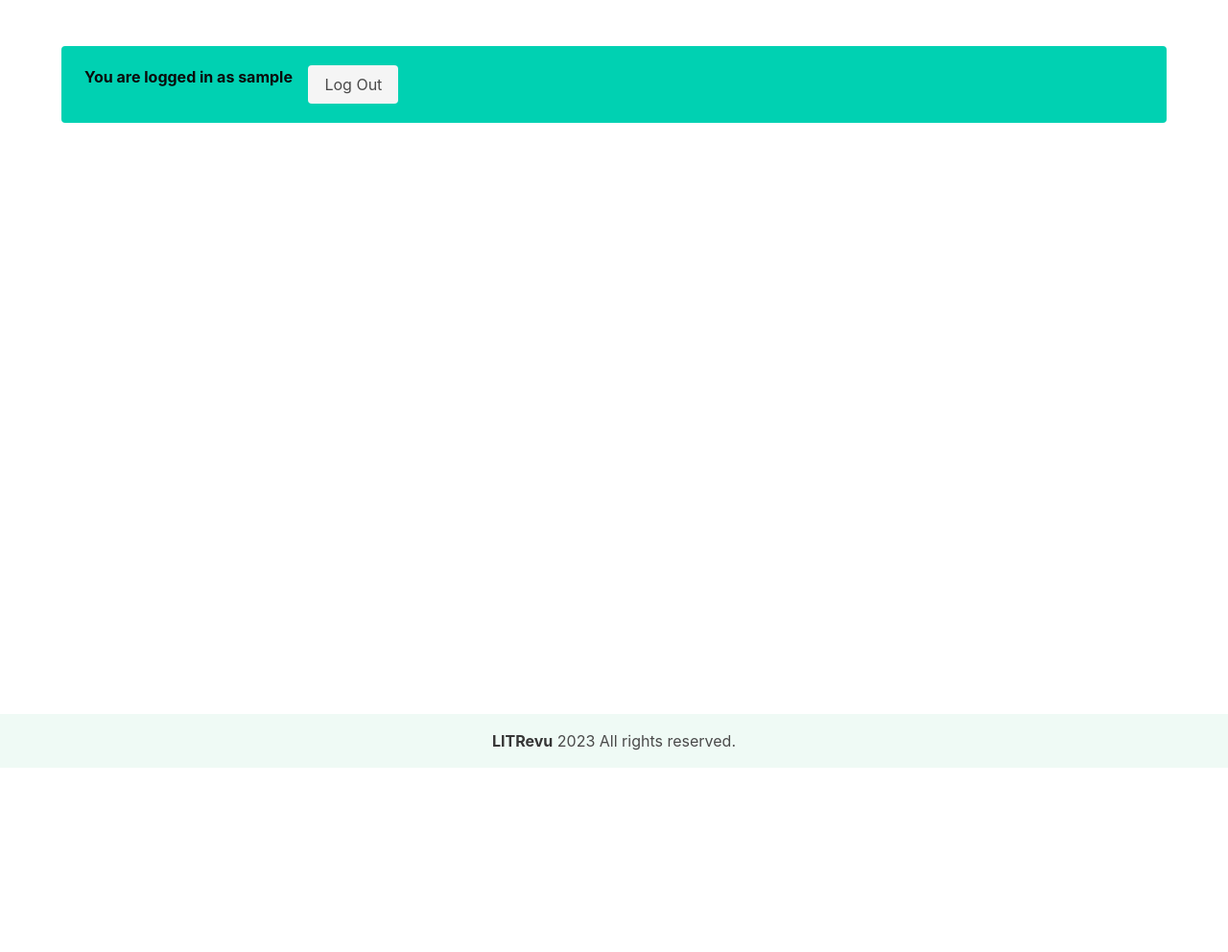
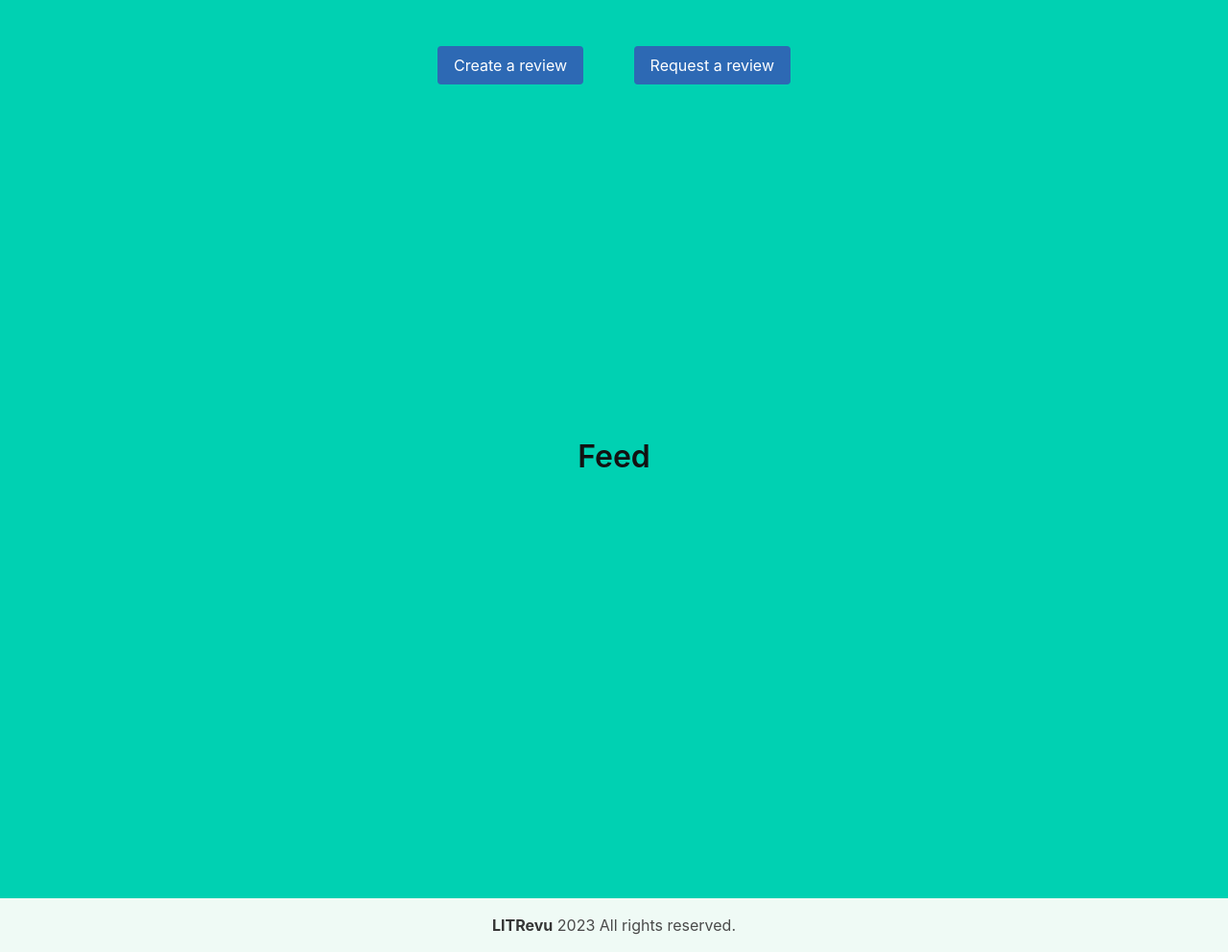
Before and after one commit to ErnestoAquino/LITRevu, a Django app: page /home/ in a window 1280 px wide. Shown: the part 52-1044 px from the top of the page at 96% size. Before the commit the page ends 852 px from the top, so only its background shows below. Run offline with Django 4.2, Linux system fonts and the light colour scheme; the visitor is signed in with stand-in values (Sample User, id 1).

Commit message:
[FRONTEND] Update home with review creation options

```diff
--- a/litrevu/feed/templates/feed/home.html
+++ b/litrevu/feed/templates/feed/home.html
@@ -1,12 +1,30 @@
 {% extends "feed/base.html" %}
 
+{% block title %}
+Feed
+{% endblock %}
+
 {% block content %}
-    <section class="section">
+
+<div class="section pt-10 pb-10 has-background-primary">
+    <div class="container has-text-centered">
+        <a href="#" class="button is-info custom-contrast mr-6">Create a review</a>
+        <a href="{% url 'ticket-create' %}" class="button is-info custom-contrast">Request a review</a>
+    </div>
+</div>
+
+<section class="hero is-fullheight is-primary">
+    <div class="hero-body">
         <div class="container">
-            <div class="notification is-primary">
-                <strong class="has-text-black">You are logged in as {{ request.user }}</strong>
-                <a href="{% url "logout" %}" class="button is-light ml-3">Log Out</a>
-            </div>
+            <h1 class="title has-text-centered has-text-black-bis">Feed</h1>
+            <!-- Section for the feed of tickets and reviews -->
+            <section class="section">
+                <div class="container">
+                    <!-- Here add the logic to display the feed of tickets and reviews -->
+                </div>
+            </section>
+
         </div>
-    </section>
+    </div>
+</section>
 {% endblock %}
```
